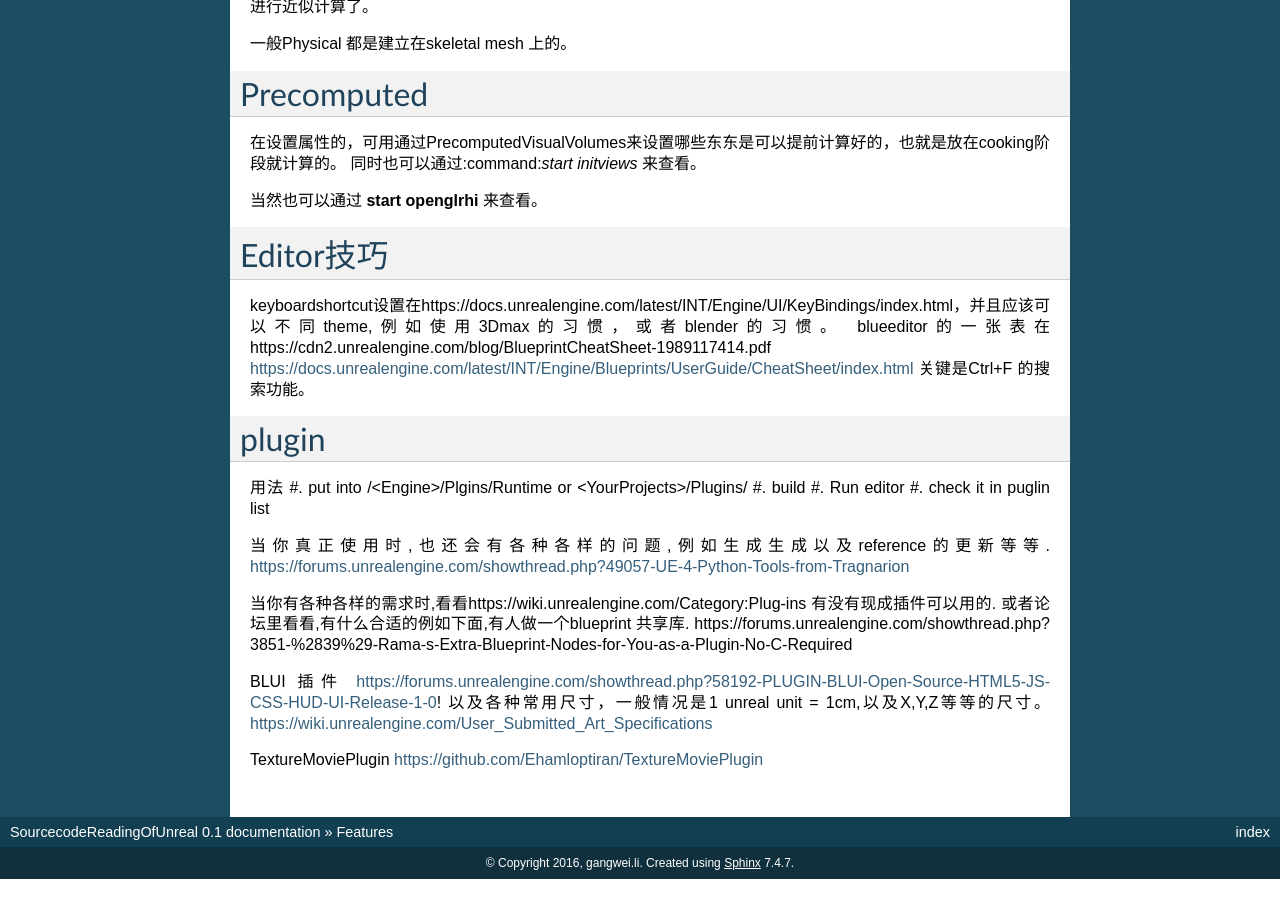
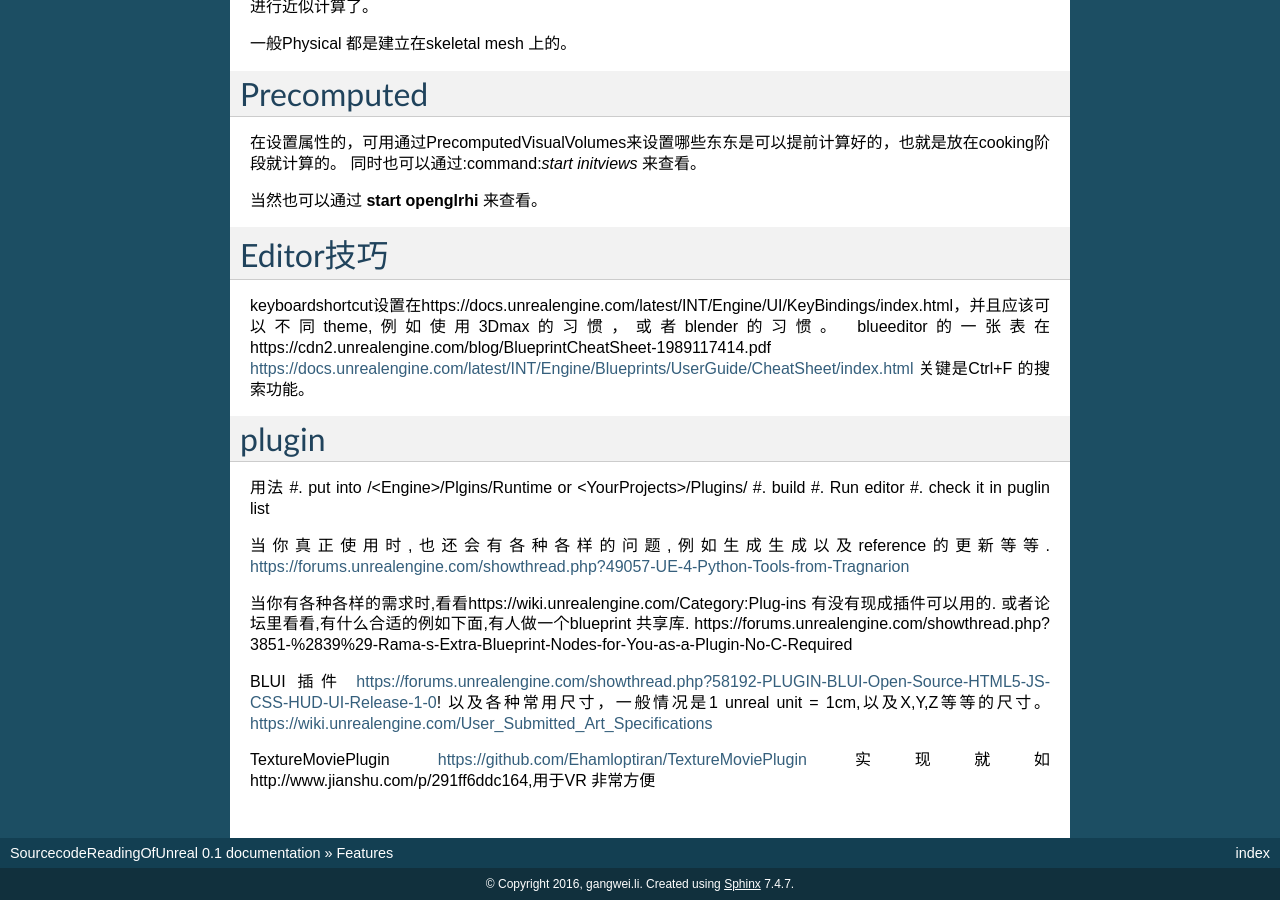
Before and after one commit to gwli/SourcecodeReadingOfUnreal, a Sphinx documentation site: the page built from source/content/AllInUnreal.rst, in a window 1280 px wide and 900 px high, scrolled down 1799 px. Built offline with Sphinx 7.4.7, drawn with Linux system fonts in a browser that asks for light colours; formulas are drawn with MathJax 3; pages that are not in the unit, such as notebooks, are missing from menus; before the commit the page ends 2678 px from its top, so only the background shows below that.

Commit message:
Update AllInUnreal.rst

```diff
--- a/source/content/AllInUnreal.rst
+++ b/source/content/AllInUnreal.rst
@@ -130,4 +130,4 @@ https://forums.unrealengine.com/showthread.php?58192-PLUGIN-BLUI-Open-Source-HTM
 https://wiki.unrealengine.com/User_Submitted_Art_Specifications
 
 TextureMoviePlugin
-https://github.com/Ehamloptiran/TextureMoviePlugin
+https://github.com/Ehamloptiran/TextureMoviePlugin 实现就如http://www.jianshu.com/p/291ff6ddc164,用于VR 非常方便
```
